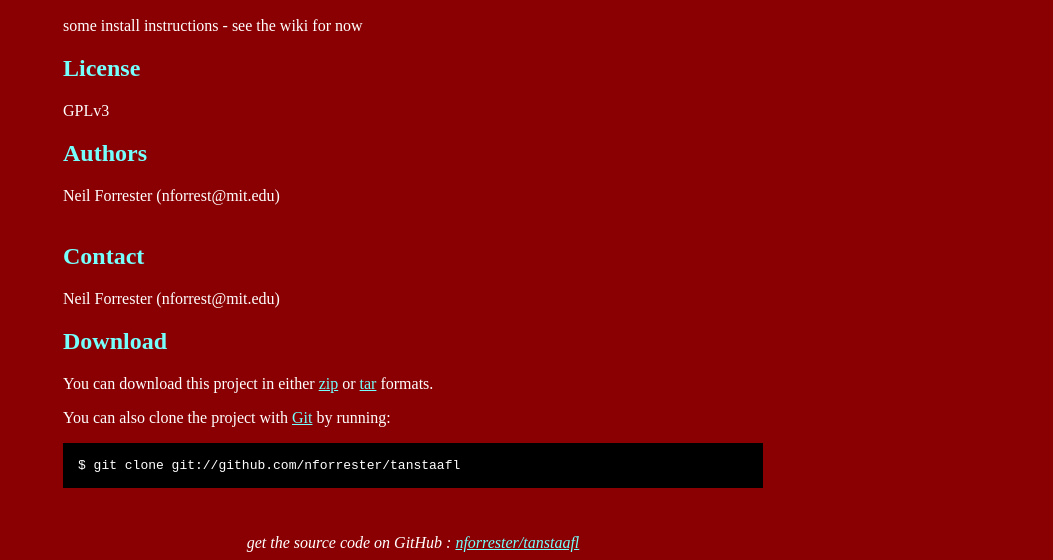
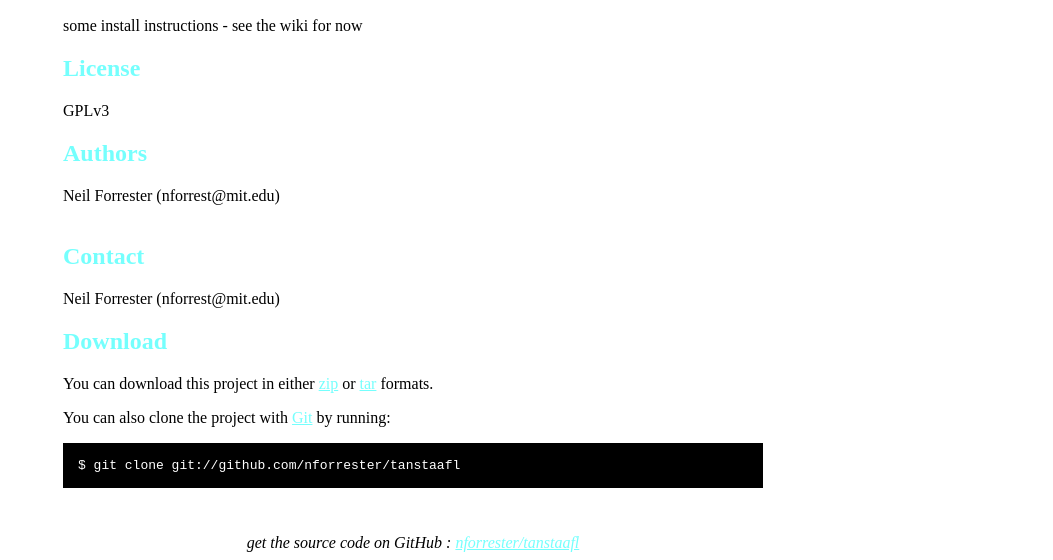
Before and after one commit to nforrester/tanstaafl, a plain HTML site: page index.html in a window 1280 px wide. Shown: the part 345-905 px from the top of the page, without its empty margins (227-1280 px from the left). Drawn offline with Linux system fonts and the light colour scheme.

Commit message:
Changed colors
Now it should look more normal.

```diff
--- a/index.html
+++ b/index.html
@@ -10,9 +10,9 @@
 	<style type="text/css">
 		body {
   		margin-top: 1.0em;
-  		background-color: #8a0002;
+  		background-color: #ffffff;
 		  font-family: "Helvetica,Arial,FreeSans";
-  		color: #ffffff;
+  		color: #000000;
     }
     #container {
       margin: 0 auto;
```
